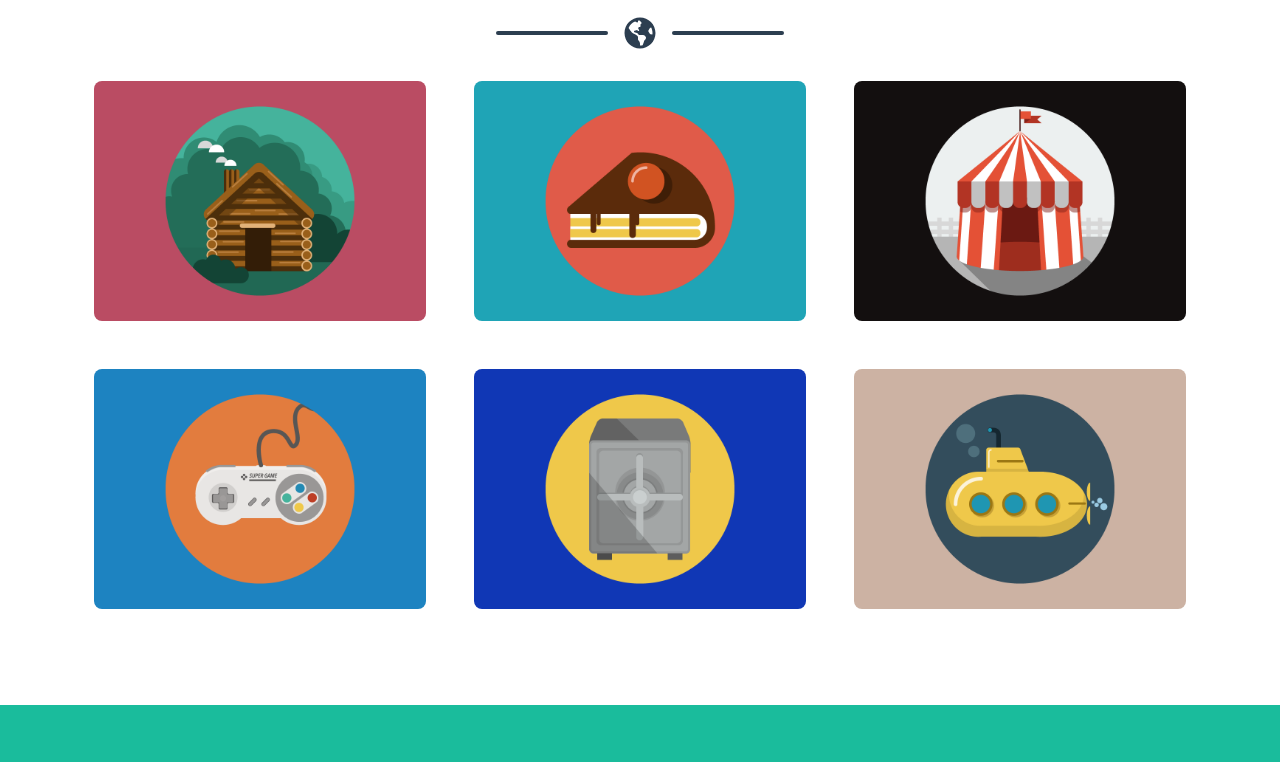
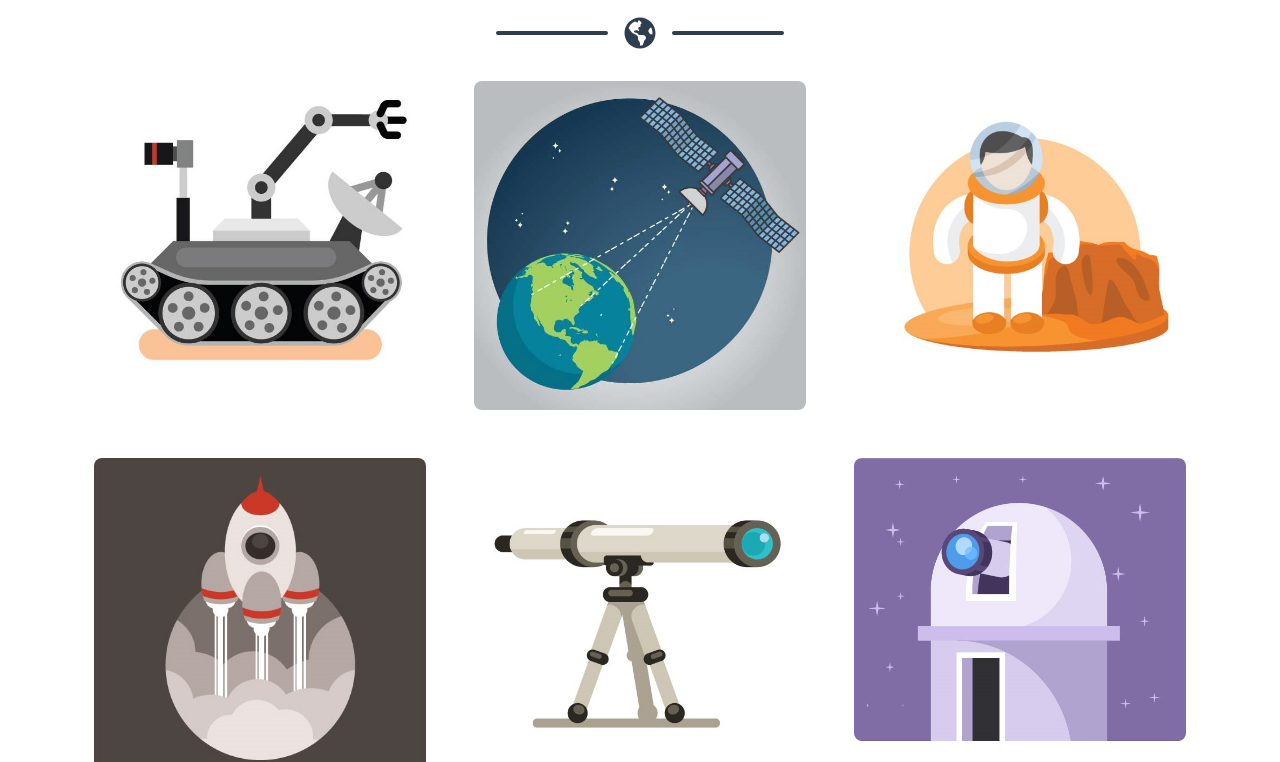
Before and after one commit to danielWagnerr/MiguesKing-NasaSpaceApps, a plain HTML site: page index.html in a window 1280 px wide. Shown: the part 707-1469 px from the top of the page. Drawn offline with nearby package versions, Linux system fonts and the light colour scheme.

Commit message:
Troca das imagens dos icones de desafios

```diff
--- a/index.html
+++ b/index.html
@@ -133,7 +133,7 @@
               </div>
               <img
                 class="img-fluid"
-                src="assets/img/portfolio/cabin.png"
+                src="assets/img/portfolio/mars-rover-vectorportal.png"
                 alt=""
               />
             </div>
@@ -156,7 +156,7 @@
               </div>
               <img
                 class="img-fluid"
-                src="assets/img/portfolio/cake.png"
+                src="assets/img/portfolio/space-earth-satellite.png"
                 alt=""
               />
             </div>
@@ -179,7 +179,7 @@
               </div>
               <img
                 class="img-fluid"
-                src="assets/img/portfolio/circus.png"
+                src="assets/img/portfolio/martian-vectorportal.png"
                 alt=""
               />
             </div>
@@ -202,7 +202,7 @@
               </div>
               <img
                 class="img-fluid"
-                src="assets/img/portfolio/game.png"
+                src="assets/img/portfolio/space-rocket-launch-vector.png"
                 alt=""
               />
             </div>
@@ -225,7 +225,7 @@
               </div>
               <img
                 class="img-fluid"
-                src="assets/img/portfolio/safe.png"
+                src="assets/img/portfolio/telescope-icon-vector.png"
                 alt=""
               />
             </div>
@@ -248,7 +248,7 @@
               </div>
               <img
                 class="img-fluid"
-                src="assets/img/portfolio/submarine.png"
+                src="assets/img/portfolio/observatory-vectorportal.png"
                 alt=""
               />
             </div>
```
Also changed, not shown: assets/img/portfolio/mars-rover-vectorportal.png (added), assets/img/portfolio/martian-vectorportal.png (added), assets/img/portfolio/observatory-vectorportal.png (added), assets/img/portfolio/space-earth-satellite.png (added), assets/img/portfolio/space-rocket-launch-vector.png (added), assets/img/portfolio/telescope-icon-vector.png (added).
